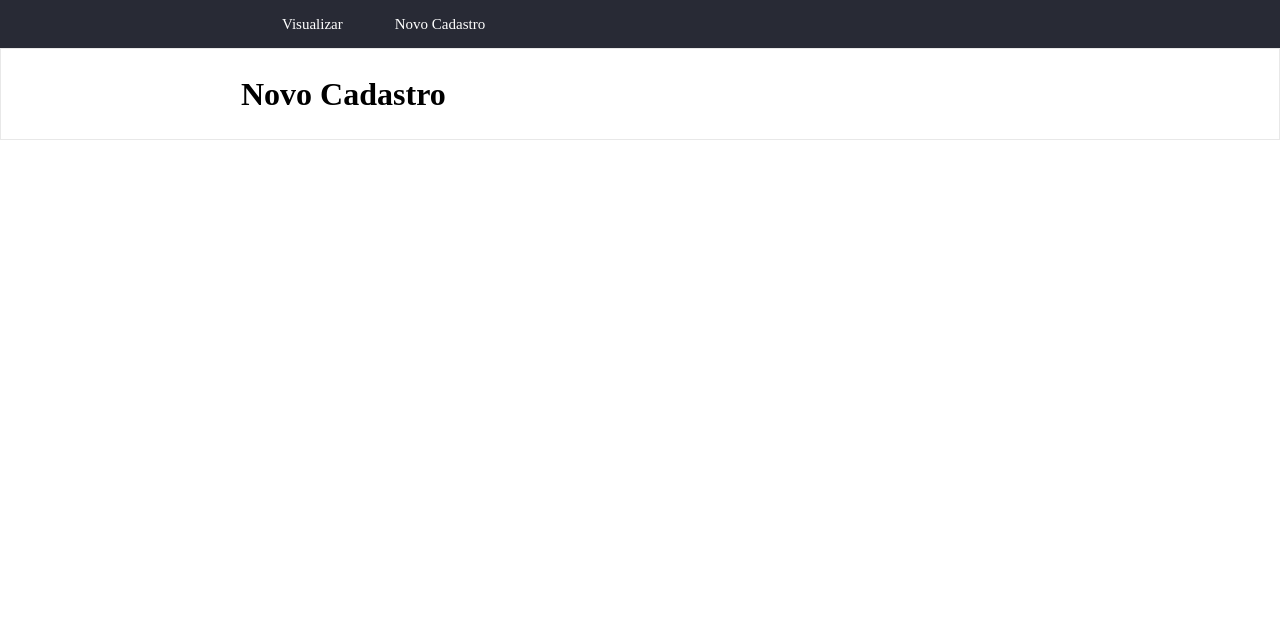
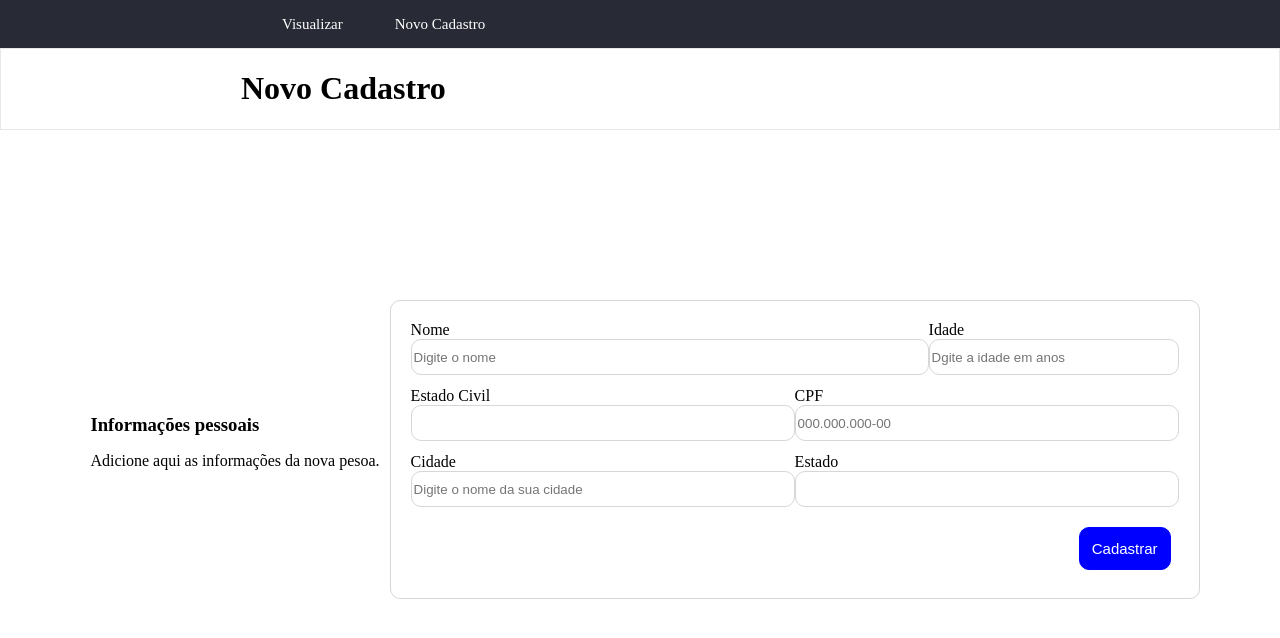
Before and after one commit to jnunes-ds/softwrap-test, a Next.js app: page /NewRegister in a window 1280 px wide. Shown: the top 638 px of the page. Built offline with nearby package versions, Linux system fonts and the light colour scheme.

Commit message:
Página NewRegister estilizada (Desktop)

```diff
--- a/src/pages/NewRegister.tsx
+++ b/src/pages/NewRegister.tsx
@@ -1,22 +1,138 @@
+import { Fragment } from "react";
 import styled from "styled-components";
+import Button from '../components/Button';
 
 
 export default function (){
     return (
-        <Container>
+        <Fragment>
             <div className="Titulo">
                 <h1>Novo Cadastro</h1>
             </div>
-        </Container>
+            <Container>
+                <div className="registerContainer">
+                    <div className="registerSubtitle">
+                        <h3>Informações pessoais</h3>
+                        <p>Adicione aqui as informações da nova pesoa.</p>
+                    </div>
+                    <div className="registerForms">
+                        <div className="form formName">
+                            <label>Nome</label>
+                            <input name="name" type="text" placeholder="Digite o nome"/>
+                        </div>
+                        <div className="form formAge">
+                            <label>Idade</label>
+                            <input name="Age" type="number" placeholder="Dgite a idade em anos"/>
+                        </div>
+                        <div className="form formMS">
+                            <label>Estado Civil</label>
+                            <input name="name" type="text" />
+                        </div>
+                        <div className="form formCPF">
+                            <label>CPF</label>
+                            <input name="CPF" type="text" placeholder="000.000.000-00"/>
+                        </div>
+                        <div className="form formCity">
+                            <label>Cidade</label>
+                            <input name="name" type="text" placeholder="Digite o nome da sua cidade"/>
+                        </div>
+                        <div className="form formState">
+                            <label>Estado</label>
+                            <input name="name" type="text"/>
+                        </div>
+                        <div className="btn">
+                            <Button
+                                color={{
+                                    bgNormal: 'blue',
+                                    borderNormal: '1px solid blue',
+                                    textColorNormal: '#FFF',
+                                    bgHover: 'green',
+                                    borderHover: '1px solid green'
+                                }}
+                                name="Cadastrar"
+                            />
+                        </div>
+                    </div>
+                </div>
+            </Container>
+        </Fragment>
     );
 }
 
 const Container = styled.section`
-    .Titulo{
-    border: 1px solid #E8E8E8;
-    h1{
-      font-size: 2rem;
-      margin-left: 15rem;
+    display: flex;
+    width: 100vw;
+    height: 80vh;
+    justify-content: center;
+    align-items: center;
+
+
+    .registerContainer{
+        display: flex;
+        flex-direction: row;
+        justify-content: center;
+        align-items: center;
+        margin: 0;
+        padding: 0;
+        width: 100vw;
+        height: 80vh;
+
+        .registerSubtitle{
+            padding: 10px;
+            h3{
+                margin: 0
+            }
+        }
+
+        .registerForms{
+            width: 60%;
+            display: grid;
+            border: 1px solid #D7D7D7;
+            padding: 20px;
+            border-radius: 10px;
+
+            grid-template-areas: "a1 a1 a1 a1 a1 a2"
+                                 "a3 a3 a3 a4 a4 a4"
+                                 "a5 a5 a5 a6 a6 a6"
+                                 "a7 a7 a7 a7 a7 a7";
+
+            .form{
+                display: flex;
+                flex-direction: column;
+                margin-bottom: .75rem;
+
+                input{
+                    height: 2rem;
+                    border-radius: 10px;
+                    border: 1px solid #D7D7D7
+                }
+            }
+
+            .formName{
+                grid-area: a1;
+            }
+            .formAge{
+                grid-area: a2;
+            }
+            .formMS{
+                grid-area: a3;
+            }
+            .formCPF{
+                grid-area: a4;
+            }
+            .formCity{
+                grid-area: a5;
+            }
+            .formState{
+                grid-area: a6;
+            }
+
+            .btn{
+                width: 100%;
+                display: flex;
+                justify-content: flex-end;
+                grid-area: a7;
+            }
+        }
     }
-  }
 `;
--- a/src/pages/_app.tsx
+++ b/src/pages/_app.tsx
@@ -17,6 +17,7 @@ const GlobalStyle = createGlobalStyle`
     margin: 0;
     padding: 0;
   }
+
 
   .buttonsContainer{
     display: flexbox;
@@ -51,6 +52,14 @@ const GlobalStyle = createGlobalStyle`
       background-color: #16171e;
     }
   }
+
+  .Titulo{
+    border: 1px solid #E8E8E8;
+    h1{
+      font-size: 2rem;
+      margin-left: 15rem;
+    }
+  }
 `;
 
 export default MyApp
```
Also changed, not shown: src/pages/index.tsx (+0 -7 lines).
